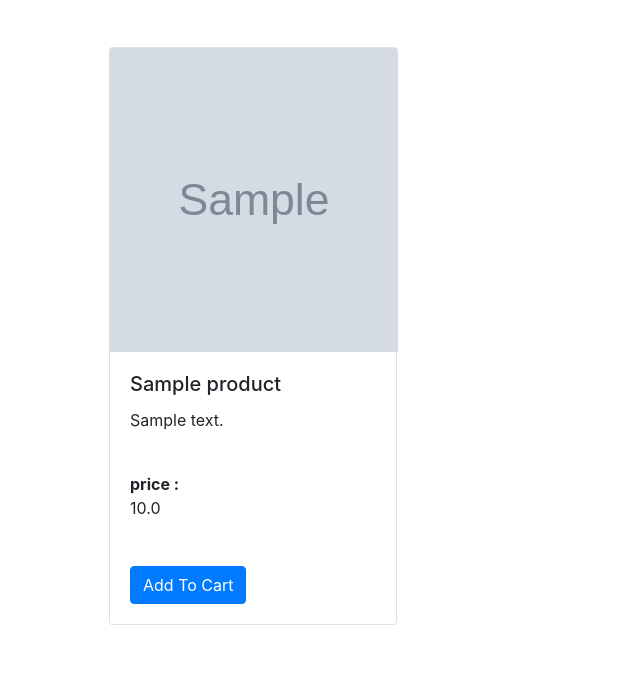
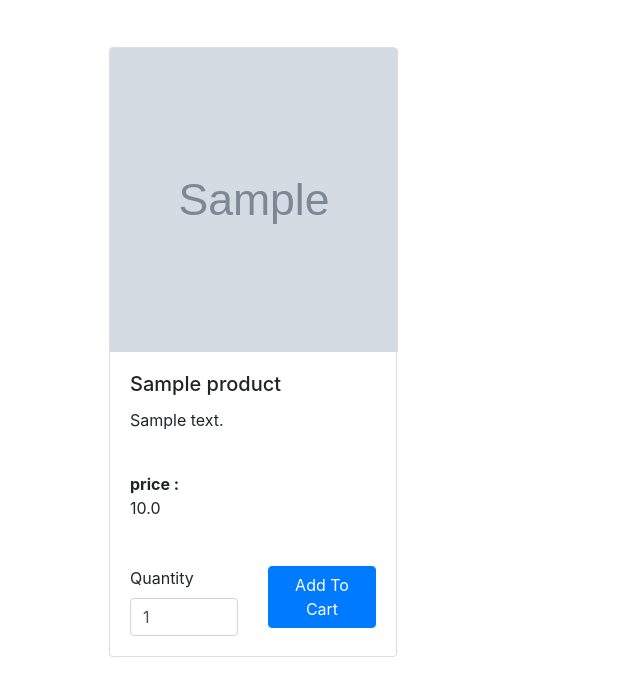
Before and after one commit to vedantgune99/Pyshop-Online-Shopping-Site, a Django app: page /products/ in a window 1280 px wide. Shown: the part 81-777 px from the top of the page, without its empty margins (0-640 px from the left). Run offline with Django 4.2, Linux system fonts and the light colour scheme; tables that the repository leaves empty hold one stand-in row (values such as "Sample post"); grey boxes marked "Sample" are stand-in pictures.

Commit message:
Add to Cart bug removed

```diff
--- a/Products/admin.py
+++ b/Products/admin.py
@@ -5,7 +5,7 @@
 
 
 class ProductAdmin(admin.ModelAdmin):
-    list_display = ('title', 'quantity', 'price', 'item_type')
+    list_display = ('title', 'price', 'item_type')
 
 
 class ItemTypeAdmin(admin.ModelAdmin):
--- a/Products/models.py
+++ b/Products/models.py
@@ -15,7 +15,6 @@ class Product(models.Model):
     desc = models.CharField(max_length=255)
     image = models.CharField(max_length=2048)
     price = models.FloatField()
-    quantity = models.IntegerField()
     item_type = models.ForeignKey(ItemType, on_delete=models.CASCADE)
 
     def __str__(self):
@@ -23,8 +22,9 @@ class Product(models.Model):
 
 
 class Cart(models.Model):
+    cart_id = models.IntegerField()
     title = models.CharField(max_length=50)
-    image = models.CharField(max_length=2048)
+    quantity = models.IntegerField(default=1)
     price = models.IntegerField()
     user = models.ForeignKey(User, on_delete=models.CASCADE)
 
--- a/Products/urls.py
+++ b/Products/urls.py
@@ -12,5 +12,6 @@ urlpatterns = [
     path("signin/", views.signin_user, name='signin'),
     path("dashboard/", views.dashboard, name='dashboard'),
     path("products/addcart/", views.addcart, name='addcart'),
+    path("remove_item/<int:item_id>", views.removeitem, name="removeitem"),
     path("cart/", views.cart, name='cart'),
 ]
--- a/Products/views.py
+++ b/Products/views.py
@@ -78,9 +78,31 @@ def cart(request):
 def addcart(request):
     if request.method == "POST":
         product_id = request.POST['id']
-        cart_item = Product.objects.get(id=product_id)
-        Cart(title=cart_item.title, image=cart_item.image,
-             price=cart_item.price, user=request.user).save()
+        product_quantity = request.POST['quantity']
+
+        product = Product.objects.get(id=product_id)
+        cartList = Cart.objects.filter(user=request.user)
+        CartQuantity = int(product_quantity)
+
+        if (Cart.objects.filter(cart_id=product_id).exists()):
+            # cartList.quantity += CartQuantity
+            mycart = Cart.objects.get(cart_id=product_id)
+            mycart.quantity = CartQuantity + 1
+            mycart.save()
+
+        else:
+            Cart(
+                cart_id=product_id,
+                title=product.title,
+                quantity=CartQuantity,
+                price=int(product.price),
+                user=request.user
+            ).save()
 
         messages.success(request, 'Cart item added successfully!')
         return redirect('products')
+
+
+def removeitem(request, item_id):
+    Cart.objects.filter(id=item_id).delete()
+    return redirect('cart')
--- a/templates/products.html
+++ b/templates/products.html
@@ -17,10 +17,18 @@
                         <strong>price :</strong>
                         <p class="card-text">{{ product.price }}
                         <p>
-                            <form method="post" action="addcart/">
+                            <form method="POST" action="addcart/">
                                 {% csrf_token %}
                                 <input value={{ product.id }} class="invisible" type="number" name="id"/>
-                                <button type="submit" class="btn btn-primary">Add To Cart</button>
+                                <div class="row">
+                                <div class="col">
+                                    <label for="quantity" class="form-label">Quantity </label>
+                                    <input value="1" class="form-control w-10" type="number" name="quantity" id="quantity"/>
+                                </div>
+                                <div class="col">
+                                    <button type="submit" class="btn btn-primary">Add To Cart</button>
+                                </div>
+                            </div>
                             </form>
                     </div>
                 </div>
```
Also changed, not shown: templates/cart.html (+12 -2 lines), Products/migrations/0004_cart_quantity.py (added), Products/migrations/0005_remove_cart_quantity.py (added), Products/migrations/0006_remove_product_id_remove_product_quantity_and_more.py (added), Products/migrations/0007_remove_product_product_id_product_id.py (added), Products/migrations/0008_remove_cart_quantity_product_quantity.py (added), Products/migrations/0009_cart_quantity.py (added), Products/migrations/0010_remove_product_quantity.py (added), Products/migrations/0011_cart_cart_id.py (added), Products/migrations/0012_remove_cart_image.py (added), Products/migrations/0013_alter_cart_quantity.py (added).
